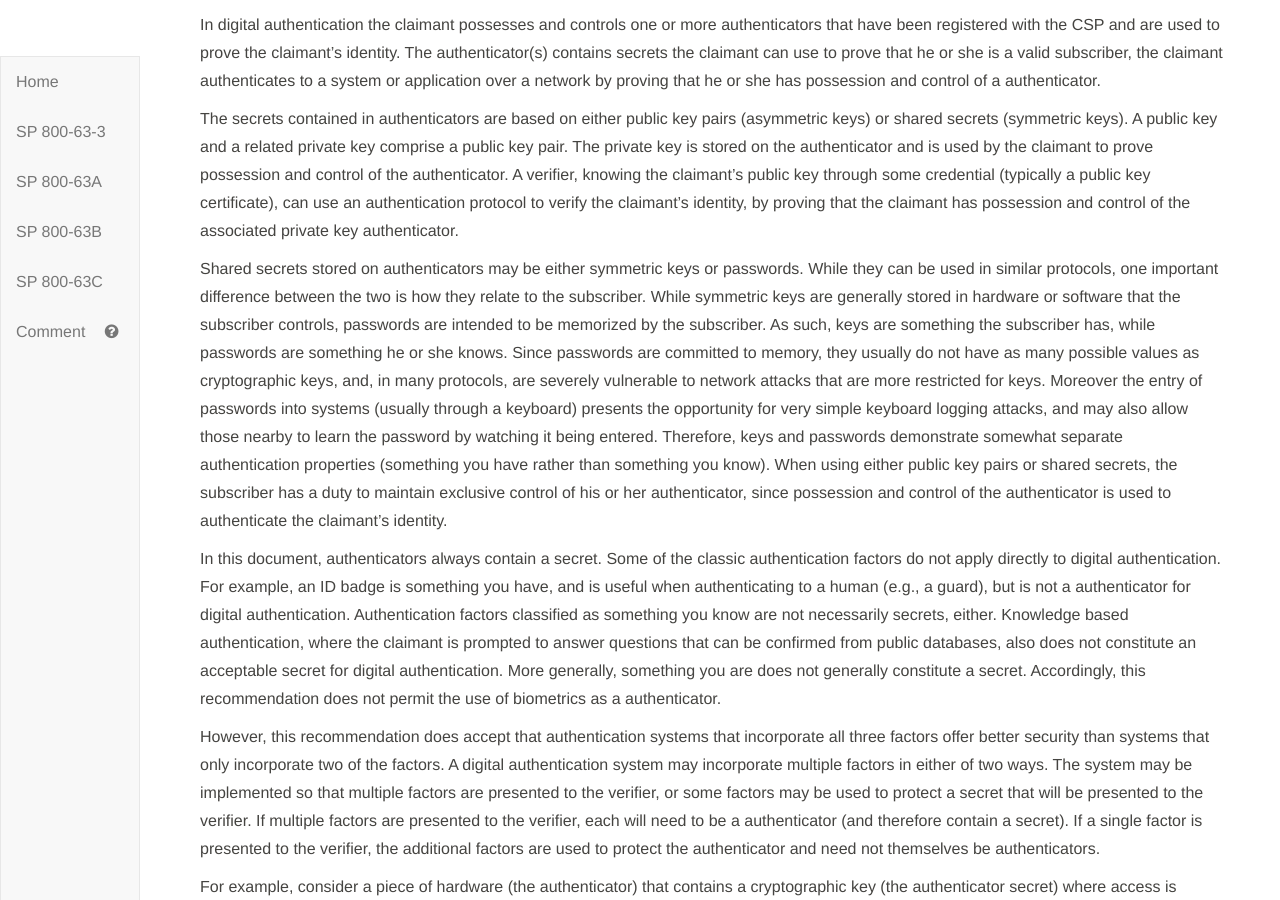
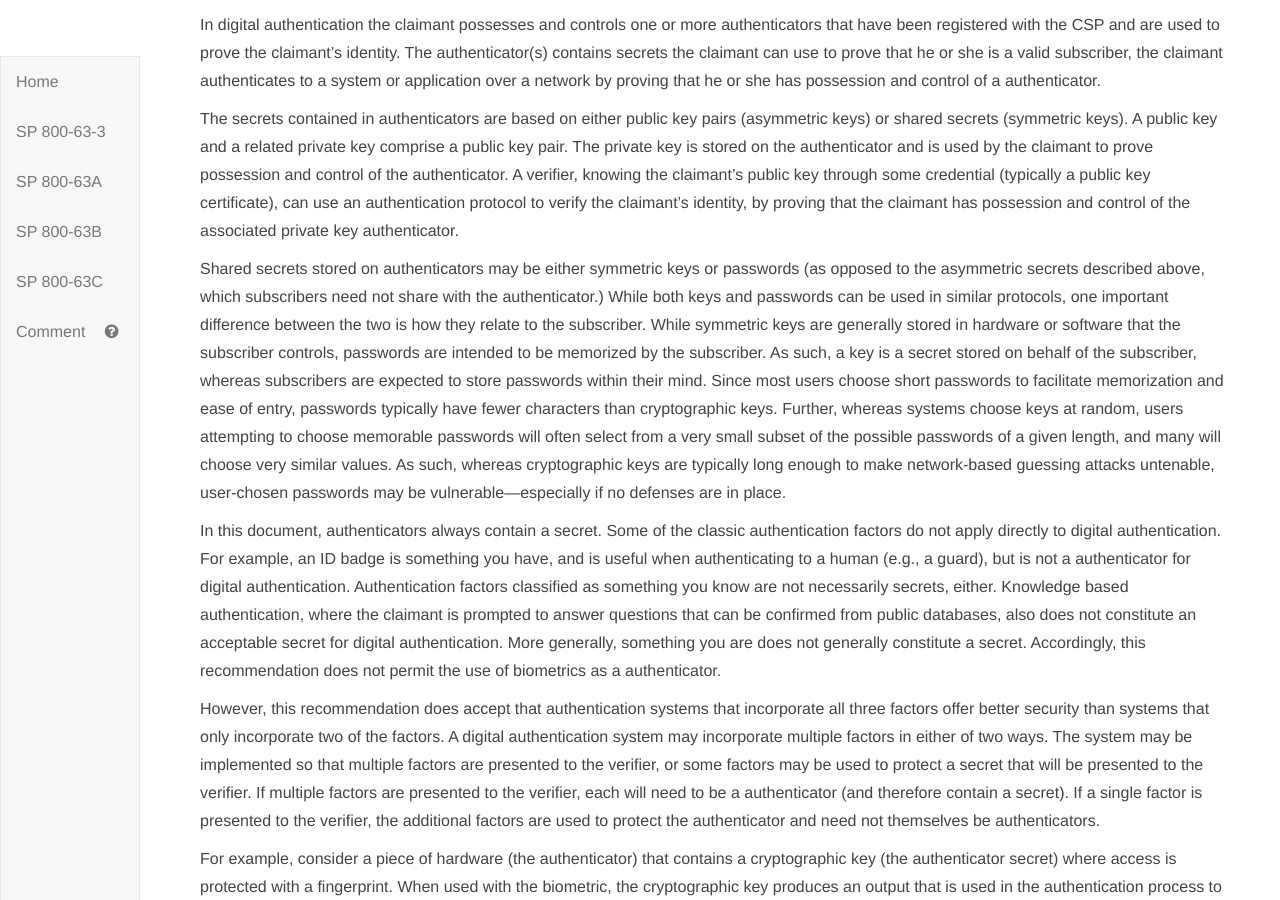
Before and after one commit to usnistgov/800-63-3, a Jekyll site: the page built from sp800-63-3.md, in a window 1280 px wide and 900 px high, scrolled down 23205 px. Built offline with Jekyll 4.4.1, drawn with Linux system fonts in a browser that asks for light colours.

Commit message:
Change suggested by #88

```diff
--- a/sp800-63-3/sec4_model.md
+++ b/sp800-63-3/sec4_model.md
@@ -77,7 +77,7 @@ In digital authentication the claimant possesses and controls one or more authen
 
 The secrets contained in authenticators are based on either public key pairs (asymmetric keys) or shared secrets (symmetric keys). A public key and a related private key comprise a public key pair. The private key is stored on the authenticator and is used by the claimant to prove possession and control of the authenticator. A verifier, knowing the claimant’s public key through some credential (typically a public key certificate), can use an authentication protocol to verify the claimant’s identity, by proving that the claimant has possession and control of the associated private key authenticator.
 
-Shared secrets stored on authenticators may be either symmetric keys or passwords. While they can be used in similar protocols, one important difference between the two is how they relate to the subscriber. While symmetric keys are generally stored in hardware or software that the subscriber controls, passwords are intended to be memorized by the subscriber. As such, keys are something the subscriber has, while passwords are something he or she knows. Since passwords are committed to memory, they usually do not have as many possible values as cryptographic keys, and, in many protocols, are severely vulnerable to network attacks that are more restricted for keys. Moreover the entry of passwords into systems (usually through a keyboard) presents the opportunity for very simple keyboard logging attacks, and may also allow those nearby to learn the password by watching it being entered. Therefore, keys and passwords demonstrate somewhat separate authentication properties (something you have rather than something you know). When using either public key pairs or shared secrets, the subscriber has a duty to maintain exclusive control of his or her authenticator, since possession and control of the authenticator is used to authenticate the claimant’s identity.
+Shared secrets stored on authenticators may be either symmetric keys or passwords (as opposed to the asymmetric secrets described above, which subscribers need not share with the authenticator.) While both keys and passwords can be used in similar protocols, one important difference between the two is how they relate to the subscriber. While symmetric keys are generally stored in hardware or software that the subscriber controls, passwords are intended to be memorized by the subscriber. As such, a key is a secret stored on behalf of the subscriber, whereas subscribers are expected to store passwords within their mind. Since most users choose short passwords to facilitate memorization and ease of entry, passwords typically have fewer characters than cryptographic keys. Further, whereas systems choose keys at random, users attempting to choose memorable passwords will often select from a very small subset of the possible passwords of a given length, and many will choose very similar values. As such, whereas cryptographic keys are typically long enough to make network-based guessing attacks untenable, user-chosen passwords may be vulnerable—especially if no defenses are in place.
 
 In this document, authenticators always contain a secret. Some of the classic authentication factors do not apply directly to digital authentication. For example, an ID badge is something you have, and is useful when authenticating to a human (e.g., a guard), but is not a authenticator for digital authentication. Authentication factors classified as something you know are not necessarily secrets, either. Knowledge based authentication, where the claimant is prompted to answer questions that can be confirmed from public databases, also does not constitute an acceptable secret for digital authentication. More generally, something you are does not generally constitute a secret. Accordingly, this recommendation does not permit the use of biometrics as a authenticator.
 
```
